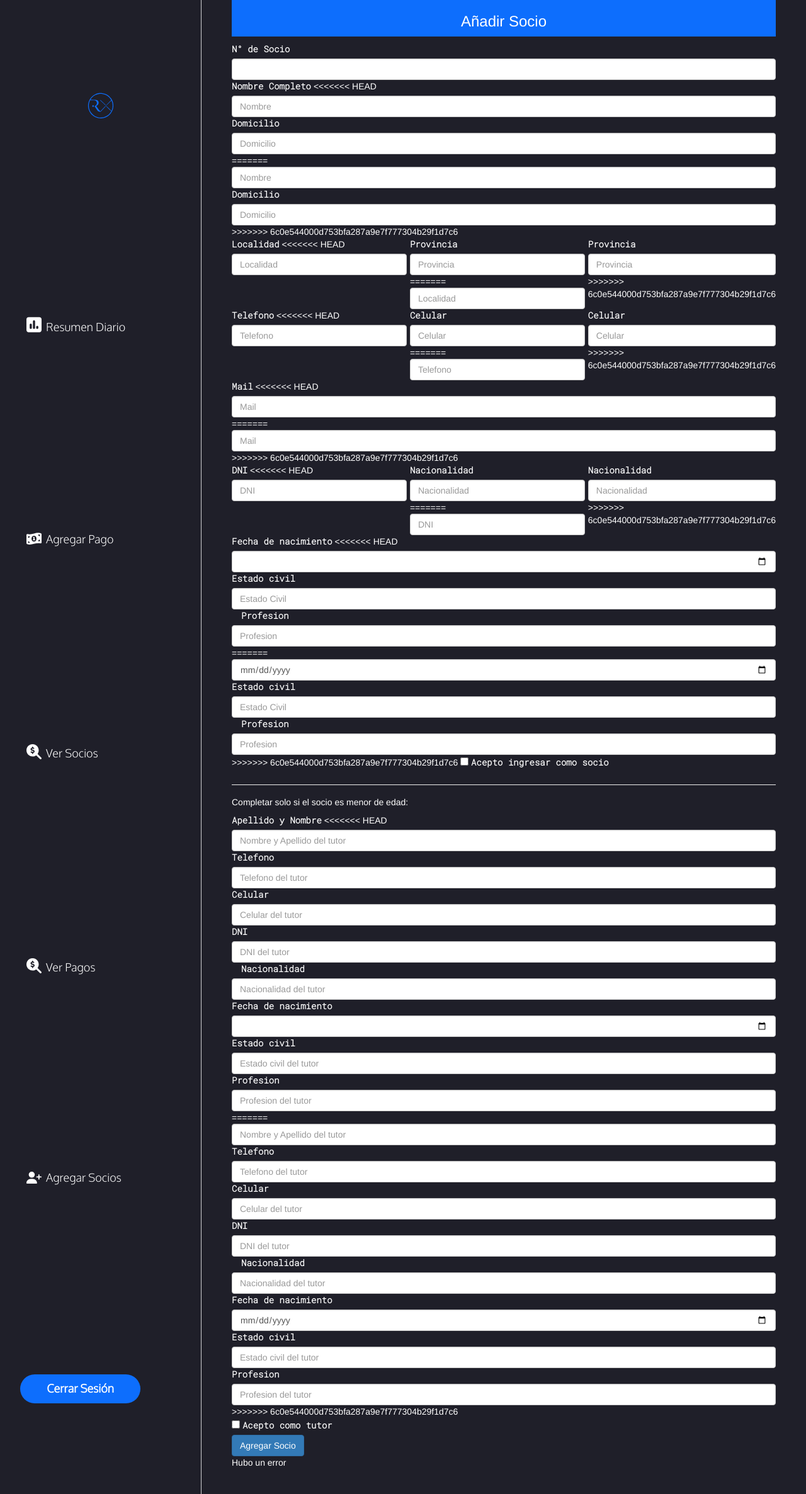
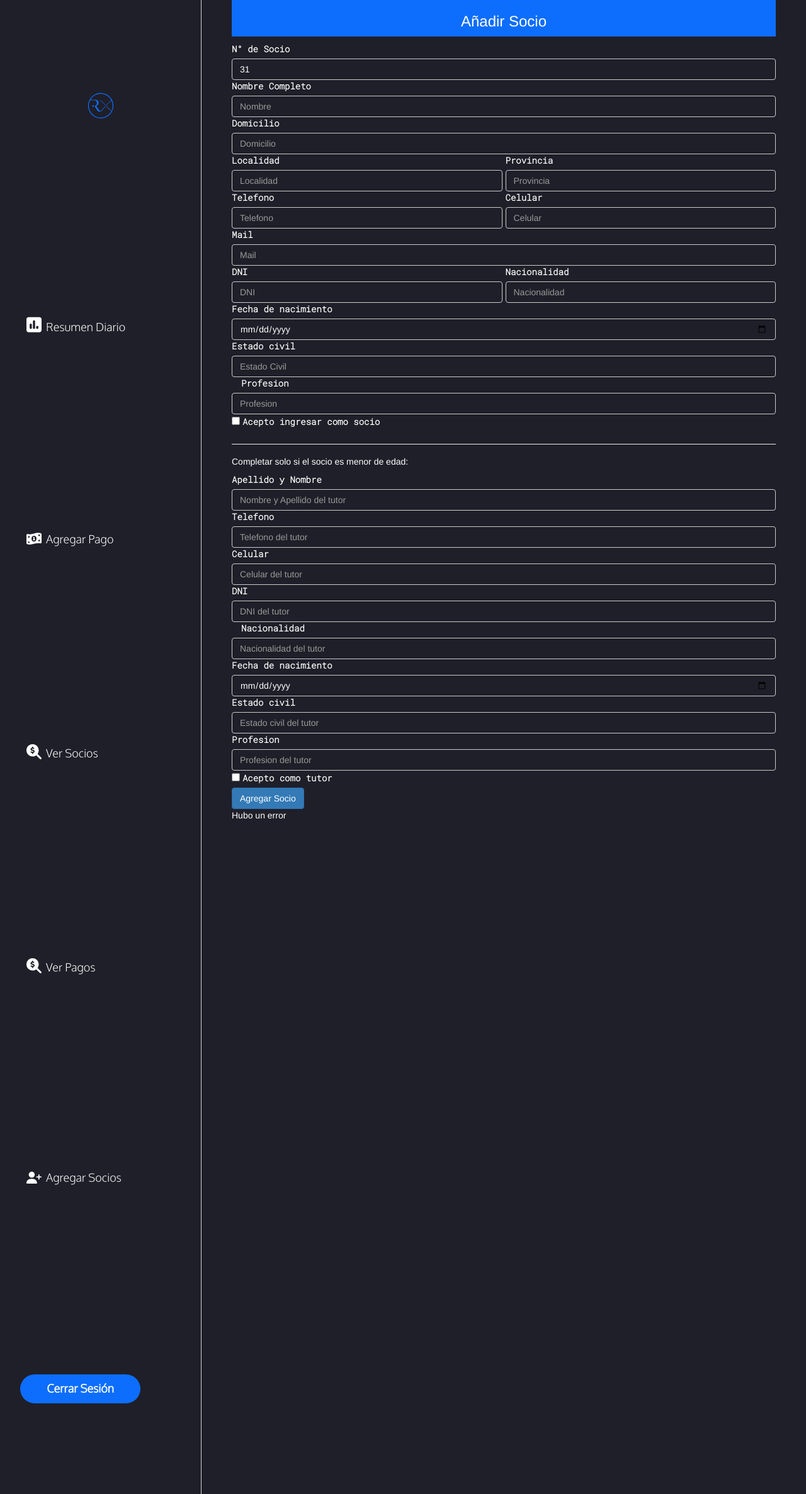
Before and after one commit to SantiagoJCuria/reides, a PHP site: page /socios/agregar_socio.php in a window 1280 px wide. Shown: the whole page at 63% size. Run offline with PHP 8.4, Linux system fonts and the light colour scheme; a user stored in the database is signed in; data comes from the database, SQL or seed files in the repository; data that the repository does not hold is empty.

Commit message:
probando cambios

```diff
--- a/socios/agregar_socio.php
+++ b/socios/agregar_socio.php
@@ -159,84 +159,48 @@
       <input type="text" class="form-control dato" id="id" placeholder="N° Socio" name="id" require="true" value=<?=$valor_maximo?>>
 
     <label for="nombre" class="form-label">Nombre Completo</label>
-<<<<<<< HEAD
     <input type="Text" class="form-control dato" id="nombre" name="nombre" placeholder="Nombre" require="true">
 
     <label for="domicilio" class="form-label">Domicilio</label>
     <input type="text" class="form-control dato" id="domicilio" placeholder="Domicilio" name="domicilio" require="true">
-=======
-    <input type="Text" class="form-control" id="nombre" name="nombre" placeholder="Nombre" require="true">
-
-    <label for="domicilio" class="form-label">Domicilio</label>
-    <input type="text" class="form-control" id="domicilio" placeholder="Domicilio" name="domicilio" require="true">
->>>>>>> 6c0e544000d753bfa287a9e7f777304b29f1d7c6
 
     <div class="formacion-doble">
       <div class="formacion-doble--elemento">
         <label for="localidad" class="form-label">Localidad</label>
-<<<<<<< HEAD
         <input type="text" class="form-control dato" id="localidad" placeholder="Localidad" name="localidad" require="true">
       </div>
       <div class="formacion-doble--elemento">
         <label for="provincia" class="form-label">Provincia</label>
         <input type="text" class="form-control dato" id="provincia" placeholder="Provincia" name="provincia" require="true">
-=======
-        <input type="text" class="form-control" id="localidad" placeholder="Localidad" name="localidad" require="true">
-      </div>
-      <div class="formacion-doble--elemento">
-        <label for="provincia" class="form-label">Provincia</label>
-        <input type="text" class="form-control" id="provincia" placeholder="Provincia" name="provincia" require="true">
->>>>>>> 6c0e544000d753bfa287a9e7f777304b29f1d7c6
     </div>
     </div>
 
     <div class="formacion-doble">
       <div class="formacion-doble--elemento">
         <label for="telefono" class="form-label">Telefono</label>
-<<<<<<< HEAD
         <input type="text" class="form-control dato" id="telefono" placeholder="Telefono" name="telefono" require="true">
       </div>
       <div class="formacion-doble--elemento">
         <label for="celular" class="form-label">Celular</label>
         <input type="text" class="form-control dato" id="celular" placeholder="Celular" name="celular" require="true">
-=======
-        <input type="text" class="form-control" id="telefono" placeholder="Telefono" name="telefono" require="true">
-      </div>
-      <div class="formacion-doble--elemento">
-        <label for="celular" class="form-label">Celular</label>
-        <input type="text" class="form-control" id="celular" placeholder="Celular" name="celular" require="true">
->>>>>>> 6c0e544000d753bfa287a9e7f777304b29f1d7c6
       </div>
     </div>
 
     <label for="mail" class="form-label">Mail</label>
-<<<<<<< HEAD
     <input type="text" class="form-control dato" id="mail" placeholder="Mail" name="mail" require="true">
-=======
-    <input type="text" class="form-control" id="mail" placeholder="Mail" name="mail" require="true">
->>>>>>> 6c0e544000d753bfa287a9e7f777304b29f1d7c6
 
     <div class="formacion-doble">
       <div class="formacion-doble--elemento">
         <label for="DNI" class="form-label">DNI</label>
-<<<<<<< HEAD
         <input type="text" class="form-control dato" id="DNI" placeholder="DNI" name="DNI" require="true">
       </div>
       <div class="formacion-doble--elemento">
         <label for="nacionalidad" class="form-label">Nacionalidad</label>
         <input type="text" class="form-control dato" id="nacionalidad" placeholder="Nacionalidad" name="nacionalidad" require="true">
-=======
-        <input type="text" class="form-control" id="DNI" placeholder="DNI" name="DNI" require="true">
-      </div>
-      <div class="formacion-doble--elemento">
-        <label for="nacionalidad" class="form-label">Nacionalidad</label>
-        <input type="text" class="form-control" id="nacionalidad" placeholder="Nacionalidad" name="nacionalidad" require="true">
->>>>>>> 6c0e544000d753bfa287a9e7f777304b29f1d7c6
       </div>
     </div>
 
     <label for="nacimiento" class="form-label">Fecha de nacimiento</label>
-<<<<<<< HEAD
     <input type="date" class="form-control dato" id="nacimiento" name="nacimiento" require="true">
 
     <label for="ecivil" class="form-label">Estado civil</label>
@@ -244,15 +208,6 @@
 
     <label for="profesion" class="col-sm-1 col-form-label">Profesion</label>
     <input type="text" class="form-control dato" id="profesion" placeholder="Profesion" name="profesion" require="true">
-=======
-    <input type="date" class="form-control" id="nacimiento" name="nacimiento" require="true">
-
-    <label for="ecivil" class="form-label">Estado civil</label>
-    <input type="text" class="form-control" id="ecivil" placeholder="Estado Civil" name="ecivil" require="true">
-
-    <label for="profesion" class="col-sm-1 col-form-label">Profesion</label>
-    <input type="text" class="form-control" id="profesion" placeholder="Profesion" name="profesion" require="true">
->>>>>>> 6c0e544000d753bfa287a9e7f777304b29f1d7c6
 
 
   <input class="form-check-input" type="checkbox" value="" id="aceptar">
@@ -266,7 +221,6 @@
 <h4 class="h5">Completar solo si el socio es menor de edad:</h4>
 
     <label for="apellido-nombre" class="form-label">Apellido y Nombre</label>
-<<<<<<< HEAD
     <input type="text" class="form-control dato" id="apellido-t" placeholder="Nombre y Apellido del tutor" name="apellido-t" placeholder="Apellido">
 
     <label for="telefono-t" class="form-label">Telefono</label>
@@ -289,30 +243,6 @@
 
     <label for="profesion-t" class="form-label">Profesion</label>
     <input type="text" class="form-control dato" id="profesion-t" placeholder="Profesion del tutor" name="profesion-t">
-=======
-    <input type="text" class="form-control" id="apellido-t" placeholder="Nombre y Apellido del tutor" name="apellido-t" placeholder="Apellido">
-
-    <label for="telefono-t" class="form-label">Telefono</label>
-    <input type="text" class="form-control" id="telefono-t" placeholder="Telefono del tutor" name="telefono-t">
-
-    <label for="celular-t" class="form-label">Celular</label>
-    <input type="text" class="form-control" id="celular-t" placeholder="Celular del tutor" name="celular-t">
-
-    <label for="DNI-t" class="form-label">DNI</label>
-    <input type="text" class="form-control" id="DNI-t" placeholder="DNI del tutor" name="DNI-t">
-
-    <label for="nacionalidad-t" class="col-sm-1 col-form-label">Nacionalidad</label>
-    <input type="text" class="form-control" id="nacionalidad-t" placeholder="Nacionalidad del tutor" name="nacionalidad-t">
-
-    <label for="nacimiento-t" class="form-label">Fecha de nacimiento</label>
-    <input type="date" class="form-control" id="nacimiento-t" name="nacimiento-t">
-
-    <label for="ecivil-t" class="form-label">Estado civil</label>
-    <input type="text" class="form-control" id="ecivil-t" placeholder="Estado civil del tutor" name="ecivil-t">
-
-    <label for="profesion-t" class="form-label">Profesion</label>
-    <input type="text" class="form-control" id="profesion-t" placeholder="Profesion del tutor" name="profesion-t">
->>>>>>> 6c0e544000d753bfa287a9e7f777304b29f1d7c6
 
   <div class="form-check mb-3">
   <input class="form-check-input" type="checkbox" value="" id="aceptar-t">
--- a/socios/socio_detalle.php
+++ b/socios/socio_detalle.php
@@ -241,7 +241,6 @@
   <a href="./qr.php" class="btn btn-primary rounded">Generar QR</a>
   </div>
   </form>
-  <a href="./qr.php" class="btn btn-primary rounded">Generar QR</a>
     <?
 
 
--- a/socios/socios.php
+++ b/socios/socios.php
@@ -153,10 +153,6 @@
       <label for="inputZip">Codigo QR</label>
       <input type="text" class="form-control dato" id="s.qr" name="qr" value="<?php echo $qr ?>">
     </div>
-    <div class="form-group col-md-3">
-      <label for="inputZip">Codigo QR</label>
-      <input type="text" class="form-control" id="s.qr" name="qr" value="<?php echo $qr ?>">
-    </div>
 </div>
   <div class="form-group col-md-10">
   <button type="submit" id="busqueda" name="busqueda" class="btn btn-primary">Filtrar</button>
--- a/style.css
+++ b/style.css
@@ -209,9 +209,5 @@
 }
 .dato{
     color: white;
-<<<<<<< HEAD
     background-color: transparent;
-=======
-    background-color: black;
->>>>>>> 6c0e544000d753bfa287a9e7f777304b29f1d7c6
 }
```
